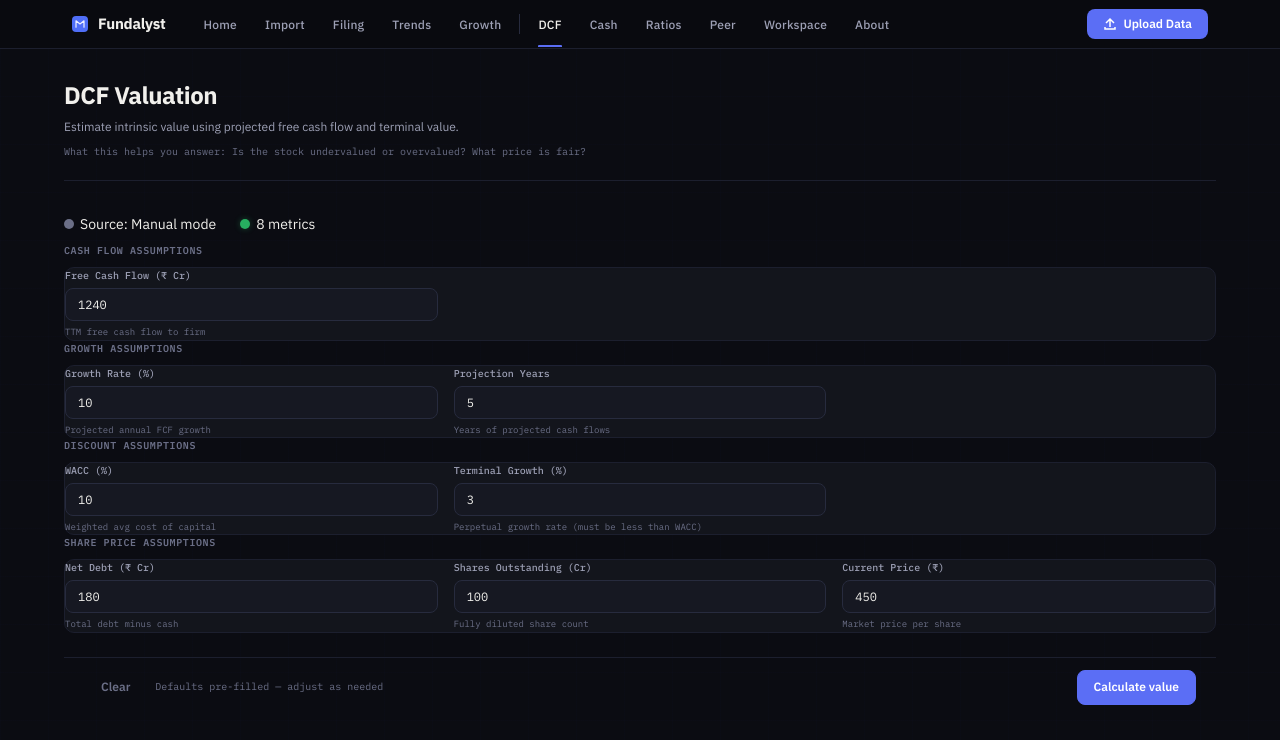
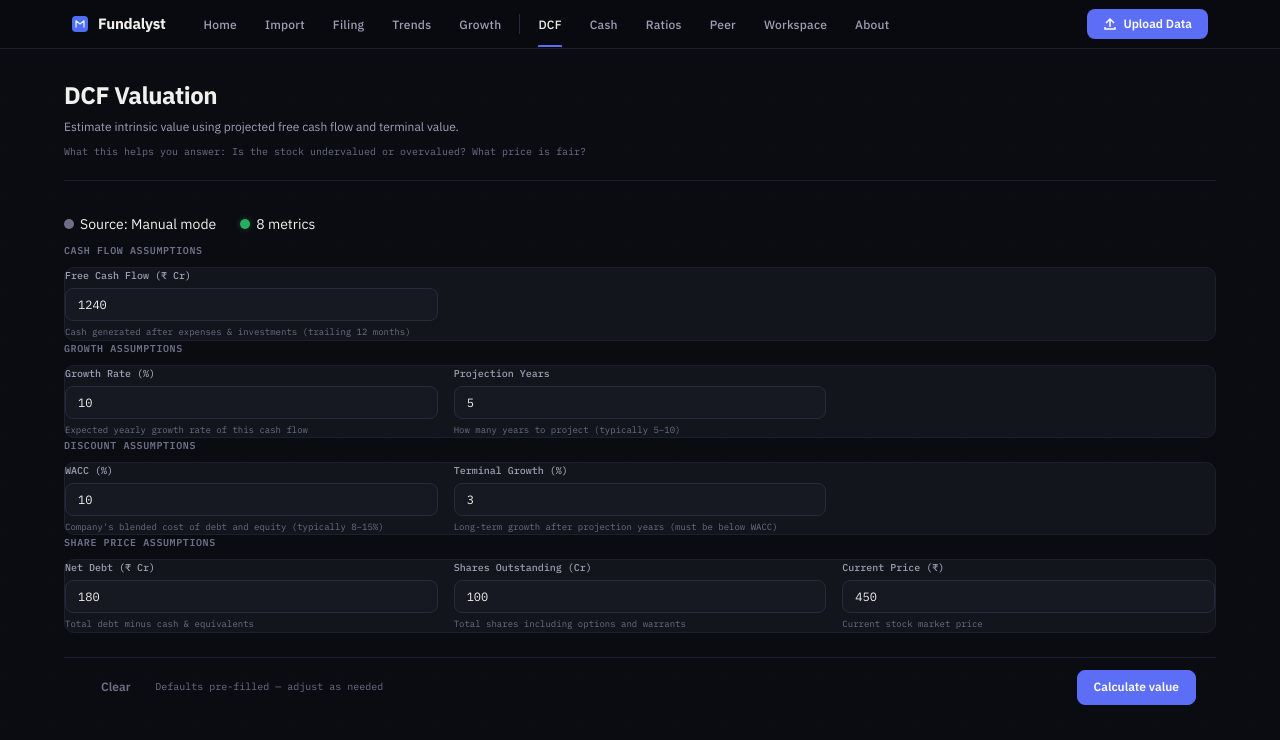
Before and after one commit to manonamission9x/fundalyst-, a Next.js app: page /tools/dcf in a window 1280 px wide. Shown: the top 740 px of the page. Built offline with nearby package versions, Linux system fonts and the light colour scheme.

Commit message:
Multi-persona UX fixes: DCF hints in plain English (no jargon), Quick Check placeholder 'Value', Filing next-steps highlighted, WC unit hints

```diff
--- a/src/app/page.tsx
+++ b/src/app/page.tsx
@@ -52,7 +52,7 @@ function QuickCheckForm() {
         ].map((f, i) => (
           <div className="field-group" key={i}>
             <label className="field-label">{f.l}</label>
-            <input type="number" className="num-input" value={f.v} onChange={(e) => f.s(e.target.value)} placeholder="0" />
+            <input type="number" className="num-input" value={f.v} onChange={(e) => f.s(e.target.value)} placeholder="Value" />
             {f.h && <div className="field-hint">{f.h}</div>}
           </div>
         ))}
--- a/src/app/research/filing/page.tsx
+++ b/src/app/research/filing/page.tsx
@@ -257,7 +257,13 @@ export default function FilingPage() {
             </button>
           </div>
 
-          <NextLinks links={[{ label: 'Plot trends', href: '/research/trends' }, { label: 'Estimate value', href: '/tools/dcf' }]} />
+          <div style={{ marginTop: 16, padding: '12px 16px', background: 'var(--primary-subtle)', borderRadius: 'var(--radius-md)', border: '1px solid rgba(91,110,245,0.15)' }}>
+          <div style={{ fontSize: 10, fontFamily: 'var(--font-mono)', color: 'var(--text-muted)', marginBottom: 8, textTransform: 'uppercase', letterSpacing: '0.06em' }}>Next Steps</div>
+          <div style={{ display: 'flex', gap: 12 }}>
+            <a href="/research/trends" style={{ fontSize: 12, fontFamily: 'var(--font-mono)', color: 'var(--primary)', textDecoration: 'none' }}>→ Plot trends over time</a>
+            <a href="/tools/dcf" style={{ fontSize: 12, fontFamily: 'var(--font-mono)', color: 'var(--primary)', textDecoration: 'none' }}>→ Estimate intrinsic value</a>
+          </div>
+        </div>
           <CalcTimestamp />
           <Disclaimer extra="Pct change = ((B−A)/|A|)×100" />
         </ResultPanel>
--- a/src/app/tools/dcf/page.tsx
+++ b/src/app/tools/dcf/page.tsx
@@ -137,7 +137,7 @@ export default function DCFPage() {
             label="Free Cash Flow (₹ Cr)"
             value={inputs.fcf}
             onChange={(v) => { setInput('fcf', v); setErrors((e) => ({ ...e, fcf: '' })); }}
-            hint="TTM free cash flow to firm"
+            hint="Cash generated after expenses & investments (trailing 12 months)"
           />
           {errors.fcf && <div className="err-msg" style={{ gridColumn: '1 / -1', marginTop: -8 }}>{errors.fcf}</div>}
         </FieldGrid>
@@ -151,13 +151,13 @@ export default function DCFPage() {
             label="Growth Rate (%)"
             value={inputs.growth}
             onChange={(v) => setInput('growth', v)}
-            hint="Projected annual FCF growth"
+            hint="Expected yearly growth rate of this cash flow"
           />
           <Field
             label="Projection Years"
             value={inputs.years}
             onChange={(v) => { setInput('years', v); setErrors((e) => ({ ...e, years: '' })); }}
-            hint="Years of projected cash flows"
+            hint="How many years to project (typically 5–10)"
           />
         </FieldGrid>
         {errors.years && <div className="err-msg" style={{ padding: '0 20px 10px' }}>{errors.years}</div>}
@@ -171,13 +171,13 @@ export default function DCFPage() {
             label="WACC (%)"
             value={inputs.discount}
             onChange={(v) => { setInput('discount', v); setErrors((e) => ({ ...e, discount: '' })); }}
-            hint="Weighted avg cost of capital"
+            hint="Company's blended cost of debt and equity (typically 8–15%)"
           />
           <Field
             label="Terminal Growth (%)"
             value={inputs.terminal}
             onChange={(v) => { setInput('terminal', v); setErrors((e) => ({ ...e, terminal: '' })); }}
-            hint="Perpetual growth rate (must be less than WACC)"
+            hint="Long-term growth after projection years (must be below WACC)"
           />
         </FieldGrid>
         {errors.discount && <div className="err-msg" style={{ padding: '0 20px 10px' }}>{errors.discount}</div>}
@@ -192,19 +192,19 @@ export default function DCFPage() {
             label="Net Debt (₹ Cr)"
             value={inputs.netDebt}
             onChange={(v) => setInput('netDebt', v)}
-            hint="Total debt minus cash"
+            hint="Total debt minus cash & equivalents"
           />
           <Field
             label="Shares Outstanding (Cr)"
             value={inputs.shares}
             onChange={(v) => { setInput('shares', v); setErrors((e) => ({ ...e, shares: '' })); }}
-            hint="Fully diluted share count"
+            hint="Total shares including options and warrants"
           />
           <Field
             label="Current Price (₹)"
             value={inputs.price}
             onChange={(v) => setInput('price', v)}
-            hint="Market price per share"
+            hint="Current stock market price"
           />
         </FieldGrid>
         {errors.shares && <div className="err-msg" style={{ padding: '0 20px 10px' }}>{errors.shares}</div>}
--- a/src/app/tools/wc/page.tsx
+++ b/src/app/tools/wc/page.tsx
@@ -101,7 +101,7 @@ export default function WCPage() {
             { l: 'Payables', key: 'payables' as const },
             { l: 'Cash & equivalents', key: 'cash' as const },
           ].map((f) => (
-            <Field key={f.key} label={f.l} value={inputs[f.key]} onChange={(v) => setInput(f.key, v)} />
+            <Field key={f.key} label={f.l} value={inputs[f.key]} onChange={(v) => setInput(f.key, v)} hint="In ₹ Cr" />
           ))}
         </FieldGrid>
         <Toolbar onClear={handleClear} onAction={analyze} actionLabel="Analyze" />
```
